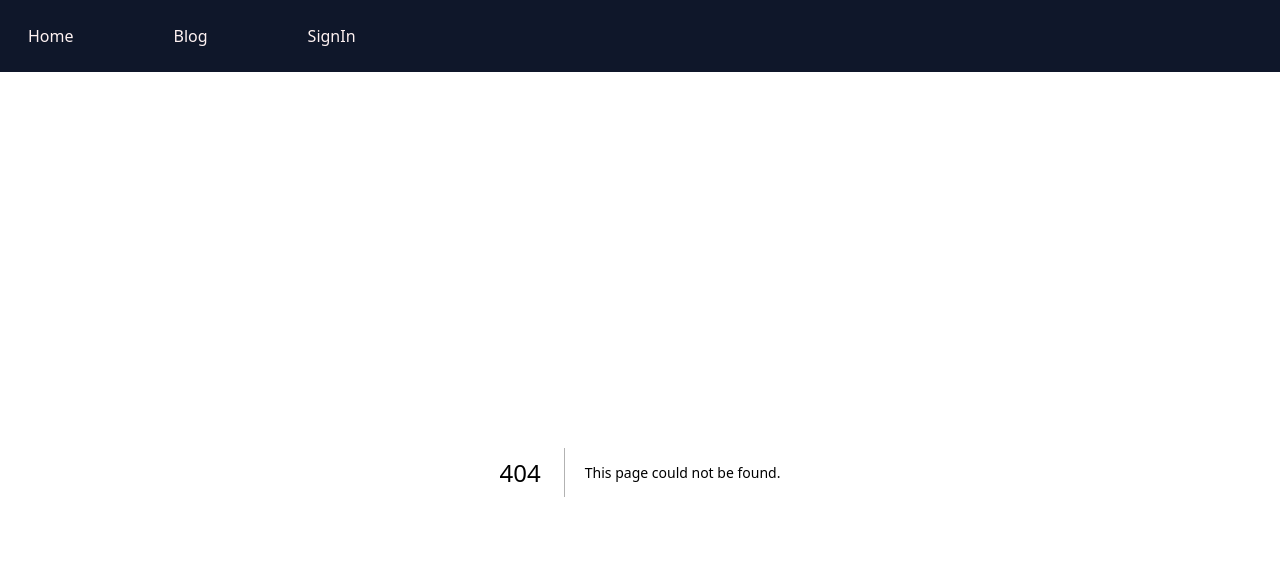
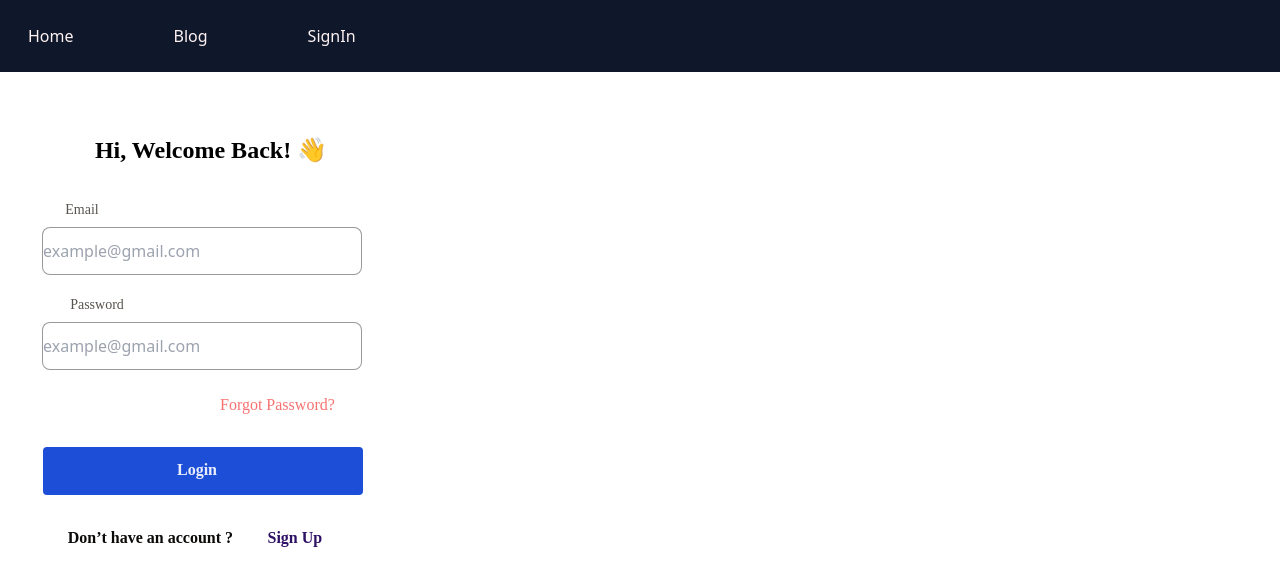
Before and after one commit to ASIMNEUPANE/Nest-JS_Prisma, a Next.js app in the folder client/: page /signup in a window 1280 px wide. Before the commit this address had no page. Shown: the top 586 px of the page. Built offline with nearby package versions, Linux system fonts and the light colour scheme.

Commit message:
Add signup page and Docker configuration

```diff
--- /dev/null
+++ b/client/app/signup/page.tsx
@@ -0,0 +1,31 @@
+import Link from "next/link"
+
+function page() {
+    return (
+        <div className="m-28">
+            <div className="w-64 h-12 left-[83px] top-[134px] absolute text-center text-black text-2xl font-bold font-['Poppins']">Hi, Welcome Back! 👋</div>
+            <div className="w-80 h-20 left-[42px] top-[200px] absolute">
+                <input className="w-80 h-12 left-0 top-[27px] absolute bg-white bg-opacity-10 rounded-lg border border-black border-opacity-40" placeholder="example@gmail.com" />
+                <div className="w-14 h-5 left-[12px] top-0 absolute text-center text-stone-600 text-sm font-normal font-['Poppins']">Email</div>
+            </div>
+            <div className="w-80 h-20 left-[42px] top-[295px] absolute">
+                <input className="w-80 h-12 left-0 top-[27px] absolute bg-white bg-opacity-10 rounded-lg border border-black border-opacity-40" placeholder="example@gmail.com" />
+                <div className="w-4 h-4 left-[279px] top-[43px] absolute" />
+                <div className="w-20 h-5 left-[15px] top-0 absolute text-center text-stone-600 text-sm font-normal font-['Poppins']">Password</div>
+            </div>
+            <div className="w-80 h-6 left-[46.20px] top-[393px] absolute">
+                <button className="left-[173.80px] top-0 absolute text-red-400 text-base font-medium font-['Poppins']">Forgot Password?</button>
+            </div>
+            <div className="w-80 h-12 left-[43px] top-[447px] absolute">
+                <div className="w-80 h-12 left-0 top-0 absolute bg-blue-700 rounded" />
+                <button className="left-[134px] top-[11px] absolute text-white text-opacity-90 text-base font-semibold font-['Poppins']">Login</button>
+            </div>
+            <div className="w-64 h-5 left-[67.68px] top-[526px] absolute">
+                <div className="w-48 h-5 left-0 top-0 absolute text-stone-950 text-base font-semibold font-['Manrope']">Don’t have an account ? </div>
+                <Link href={'login'} className="w-16 h-5 left-[199.83px] top-0 absolute text-violet-950 text-base font-semibold font-['Manrope']">Sign Up</Link>
+            </div>
+        </div>
+    )
+}
+
+export default page
```
Also changed, not shown: 2 other files (tests, documents, lock files or other folders).
